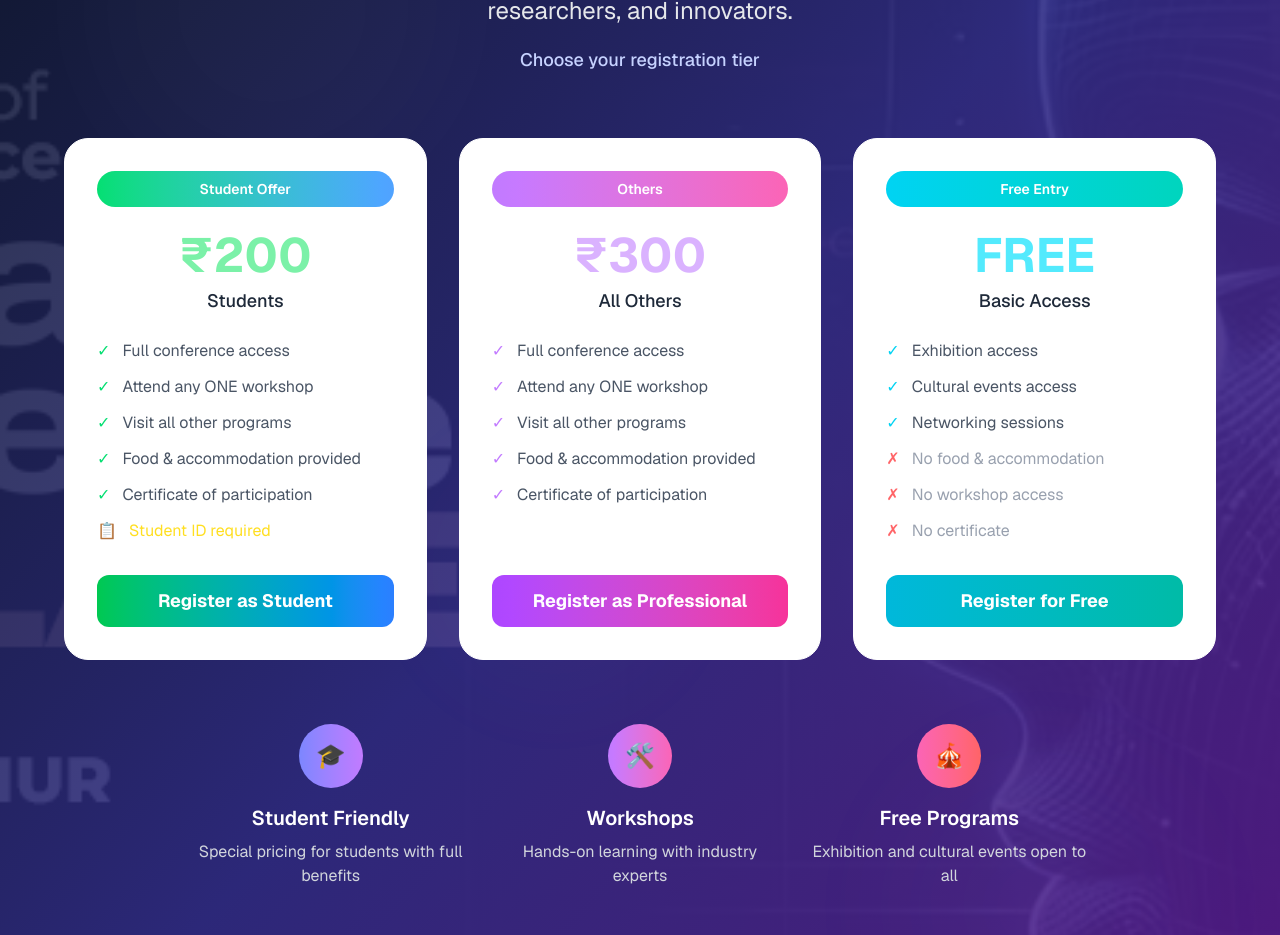
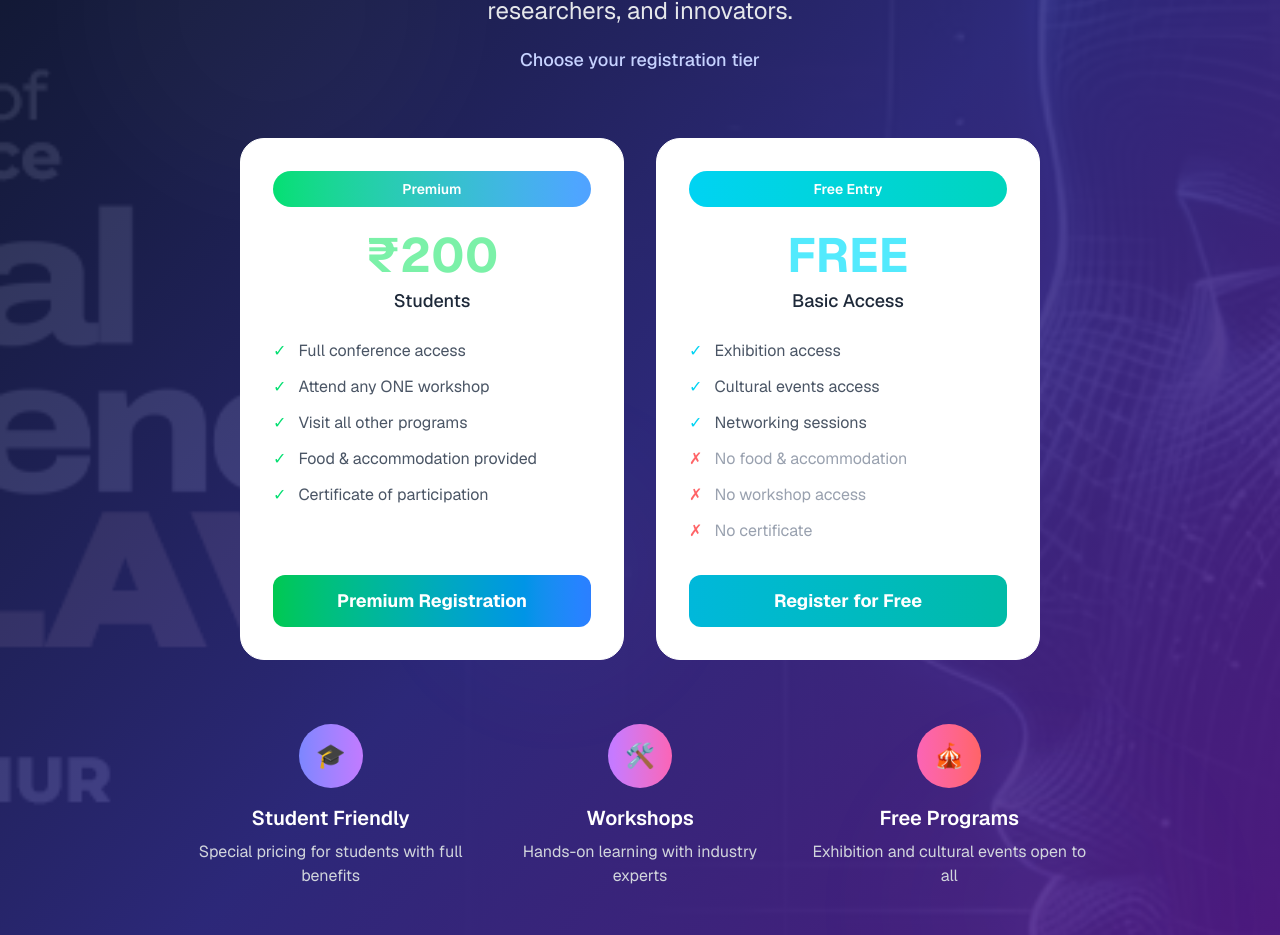
Before and after one commit to syamprasadkalarikkal/aiconclave2025-govt-arts-and-science-college-tanur, a Next.js app: page / in a window 1280 px wide. Shown: the part 6694-7629 px from the top of the page. Built offline with nearby package versions, Linux system fonts and the light colour scheme.

Commit message:
updated the registration

```diff
--- a/app/page.tsx
+++ b/app/page.tsx
@@ -11,6 +11,7 @@
 import Workshop from "@/components/Workshop";
 import PosterSlider from "@/components/PosterSlider";
 import ChiefGuests from "@/components/Cheifguest";
+
 
 export default function HomePage() {
   return (
--- a/components/Register.tsx
+++ b/components/Register.tsx
@@ -6,12 +6,7 @@
     );
   };
 
-  const handleOthersRegisterClick = () => {
-    window.open(
-      'https://www.commudle.com/fill-form/3616',
-      '_blank'
-    );
-  };
+
 
   const handleFreeRegisterClick = () => {
     window.open(
@@ -54,12 +49,12 @@
           </p>
         </div>
 
-        {/* Pricing Cards */}
-        <div className="grid md:grid-cols-3 gap-8 mb-16 max-w-6xl mx-auto">
+        {/* Pricing Cards - Centered */}
+        <div className="flex justify-center items-stretch gap-8 mb-16 max-w-6xl mx-auto">
           {/* Student */}
-          <div className="bg-white bg-opacity-10 backdrop-blur-xl rounded-3xl p-8 border border-white border-opacity-20 hover:bg-opacity-15 transition-all duration-300 hover:scale-105 flex flex-col">
+          <div className="bg-white bg-opacity-10 backdrop-blur-xl rounded-3xl p-8 border border-white border-opacity-20 hover:bg-opacity-15 transition-all duration-300 hover:scale-105 flex flex-col w-full max-w-sm">
             <div className="bg-gradient-to-r from-green-400 to-blue-400 text-white px-4 py-2 rounded-full text-sm font-semibold mb-6 inline-block">
-              Student Offer
+              Premium
             </div>
             <div className="text-5xl font-bold text-green-300 mb-2">₹200</div>
             <div className="text-gray-800 text-lg mb-6 font-medium">Students</div>
@@ -84,60 +79,19 @@
                 <span className="text-green-400 mr-3">✓</span>
                 <span className="text-gray-600">Certificate of participation</span>
               </div>
-              <div className="flex items-center">
-                <span className="text-green-400 mr-3">📋</span>
-                <span className="text-yellow-300">Student ID required</span>
-              </div>
             </div>
 
             <button
               onClick={handleStudentRegisterClick}
               className="w-full bg-gradient-to-r from-green-500 to-blue-500 hover:from-green-600 hover:to-blue-600 text-white font-bold py-3 px-6 rounded-xl text-lg transition-all duration-300 transform hover:scale-105 hover:shadow-xl focus:outline-none focus:ring-4 focus:ring-green-300 focus:ring-opacity-50 mt-auto"
             >
-              Register as Student
+              Premium Registration
             </button>
           </div>
 
-          {/* Professional */}
-          <div className="bg-white bg-opacity-10 backdrop-blur-xl rounded-3xl p-8 border border-white border-opacity-20 hover:bg-opacity-15 transition-all duration-300 hover:scale-105 flex flex-col">
-            <div className="bg-gradient-to-r from-purple-400 to-pink-400 text-white px-4 py-2 rounded-full text-sm font-semibold mb-6 inline-block">
-              Others
-            </div>
-            <div className="text-5xl font-bold text-purple-300 mb-2">₹300</div>
-            <div className="text-gray-800 text-lg mb-6 font-medium">All Others</div>
-            <div className="text-left text-gray-200 space-y-3 mb-8 flex-grow">
-              <div className="flex items-center">
-                <span className="text-purple-400 mr-3">✓</span>
-                <span className="text-gray-600">Full conference access</span>
-              </div>
-              <div className="flex items-center">
-                <span className="text-purple-400 mr-3">✓</span>
-                <span className="text-gray-600">Attend any ONE workshop</span>
-              </div>
-              <div className="flex items-center">
-                <span className="text-purple-400 mr-3">✓</span>
-                <span className="text-gray-600">Visit all other programs</span>
-              </div>
-              <div className="flex items-center">
-                <span className="text-purple-400 mr-3">✓</span>
-                <span className="text-gray-600">Food & accommodation provided</span>
-              </div>
-              <div className="flex items-center">
-                <span className="text-purple-400 mr-3">✓</span>
-                <span className="text-gray-600">Certificate of participation</span>
-              </div>
-            </div>
-
-            <button
-              onClick={handleOthersRegisterClick}
-              className="w-full bg-gradient-to-r from-purple-500 to-pink-500 hover:from-purple-600 hover:to-pink-600 text-white font-bold py-3 px-6 rounded-xl text-lg transition-all duration-300 transform hover:scale-105 hover:shadow-xl focus:outline-none focus:ring-4 focus:ring-purple-300 focus:ring-opacity-50 mt-auto"
-            >
-              Register as Professional
-            </button>
-          </div>
 
           {/* Free */}
-          <div className="bg-white bg-opacity-10 backdrop-blur-xl rounded-3xl p-8 border border-white border-opacity-20 hover:bg-opacity-15 transition-all duration-300 hover:scale-105 flex flex-col">
+          <div className="bg-white bg-opacity-10 backdrop-blur-xl rounded-3xl p-8 border border-white border-opacity-20 hover:bg-opacity-15 transition-all duration-300 hover:scale-105 flex flex-col w-full max-w-sm">
             <div className="bg-gradient-to-r from-cyan-400 to-teal-400 text-white px-4 py-2 rounded-full text-sm font-semibold mb-6 inline-block">
               Free Entry
             </div>
--- a/components/Workshop.tsx
+++ b/components/Workshop.tsx
@@ -5,7 +5,7 @@
 export default function Workshops() {
   const [selectedWorkshop, setSelectedWorkshop] = useState<WorkshopType | null>(null);
 
-  const googleFormUrl = "https://www.commudle.com/fill-form/3610";
+  const googleFormUrl = "https://www.commudle.com/fill-form/3615";
 
   const workshops = [
     {
```
